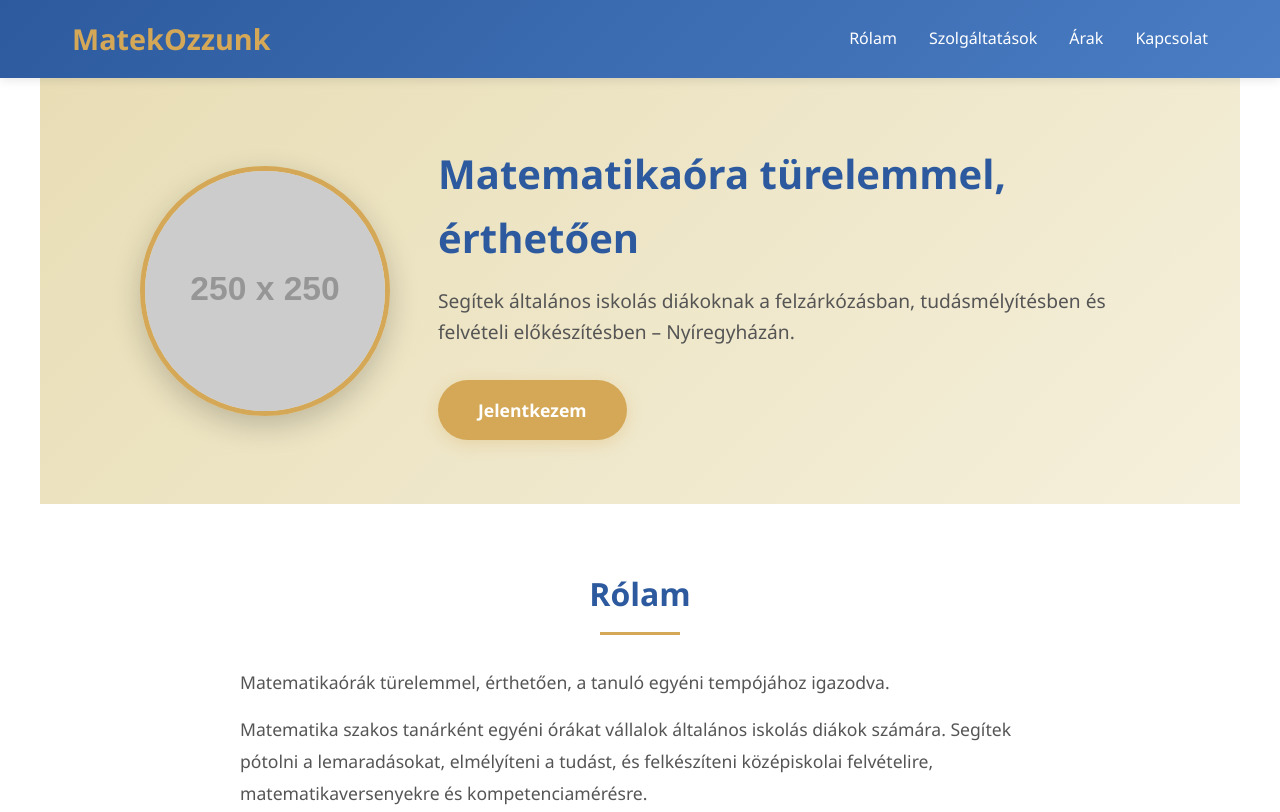
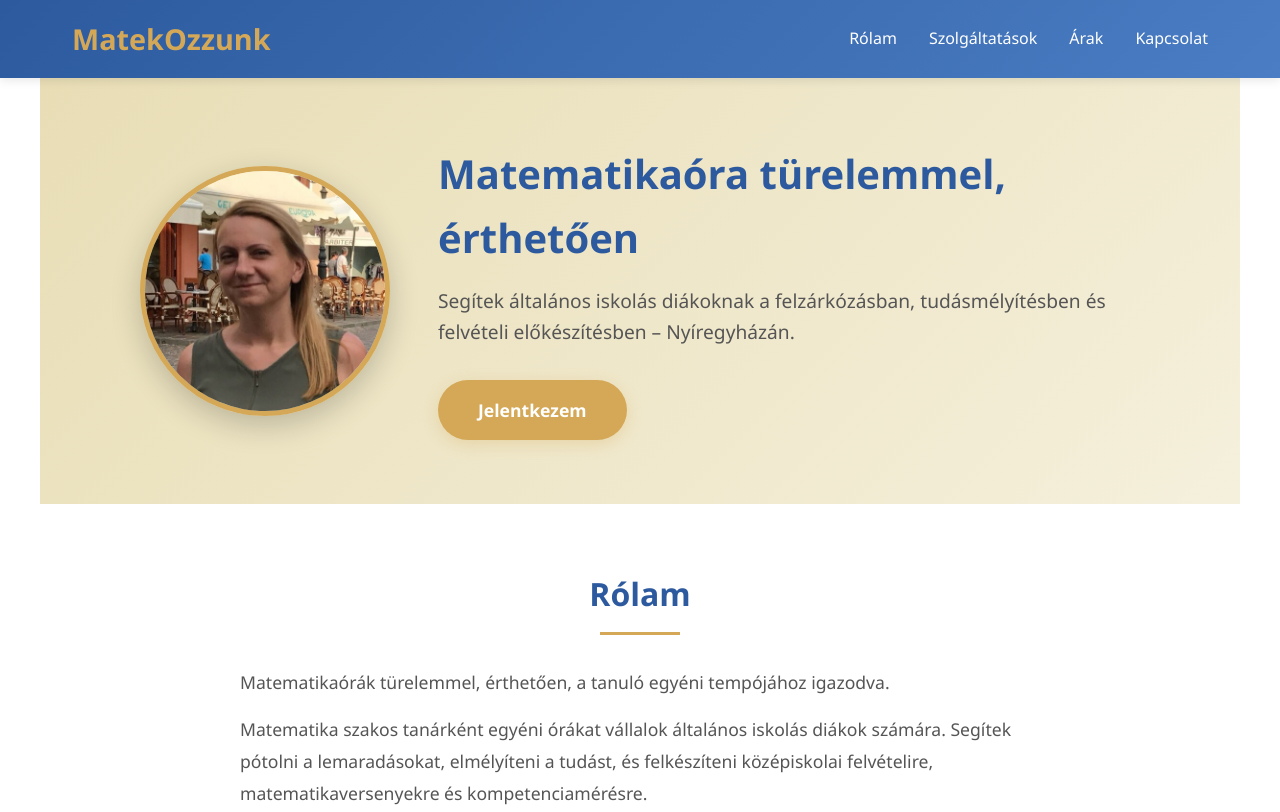
Before and after one commit to leventeharman/matekozzunk, a plain HTML site: page index.html in a window 1280 px wide. Shown: the top 812 px of the page. Drawn offline with Linux system fonts and the light colour scheme.

Commit message:
Profilkép hozzáadása

```diff
--- a/index.html
+++ b/index.html
@@ -438,7 +438,7 @@
     <!-- Hero Section -->
     <section class="hero">
         <div class="hero-content">
-            <img src="https://via.placeholder.com/250" alt="Profilkép" class="hero-image">
+            <img src="images/profile.jpg" alt="Profilkép" class="hero-image">
             <div class="hero-text">
                 <h1>Matematikaóra türelemmel, érthetően</h1>
                 <p>Segítek általános iskolás diákoknak a felzárkózásban, tudásmélyítésben és felvételi előkészítésben – Nyíregyházán.</p>
```
Also changed, not shown: images/profile.jpg (added).
